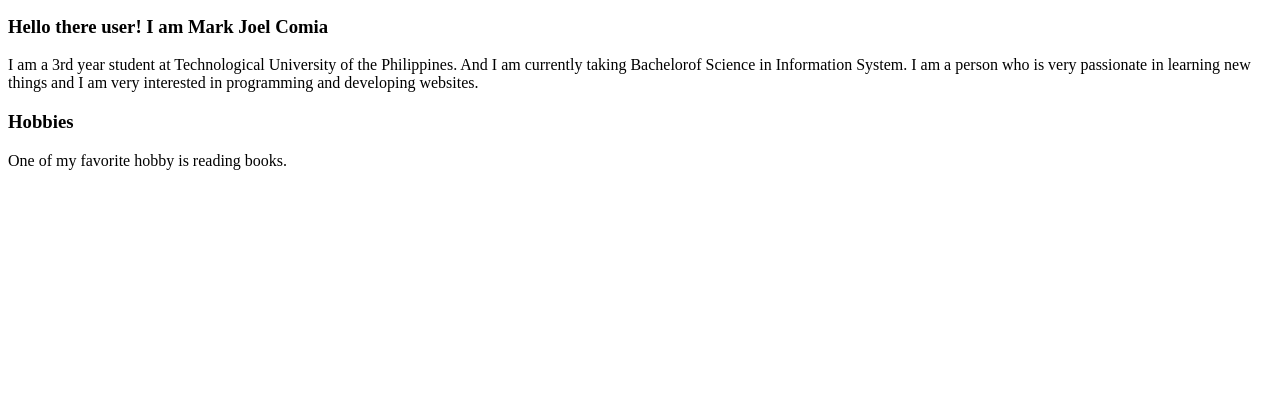
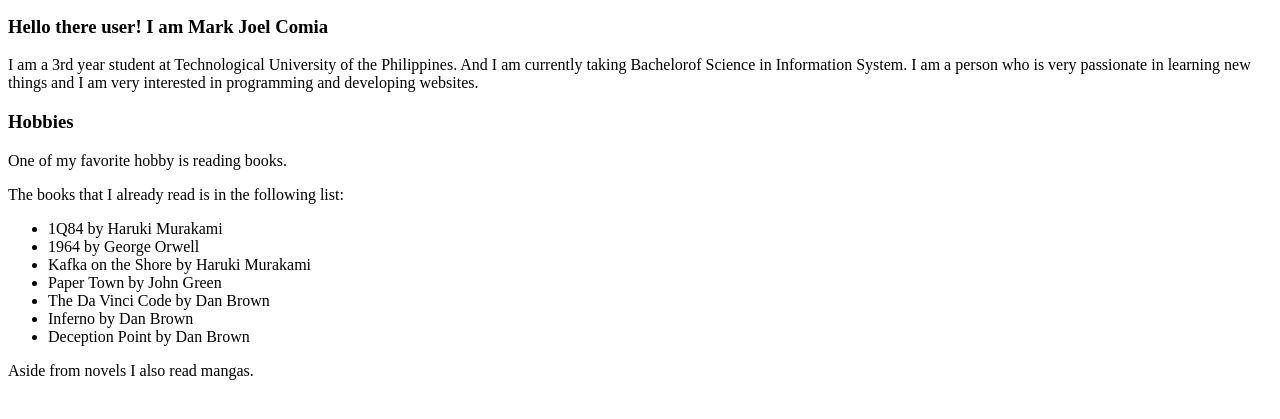
Before and after one commit to MjComia/HTML_Mastery-with-Git, a plain HTML site: page index.html in a window 1280 px wide. Shown: the part 101-520 px from the top of the page. Drawn offline with Linux system fonts and the light colour scheme.

Commit message:
added about section

```diff
--- a/index.html
+++ b/index.html
@@ -30,7 +30,21 @@
             <article>
                 <h3>Hobbies</h3>
                 <p>One of my favorite hobby is reading books.</p>
+                <p>The books that I already read is in the following list:</p>
+                <ul>
+                    <li>1Q84 by Haruki Murakami</li>
+                    <li>1964 by George Orwell</li>
+                    <li>Kafka on the Shore by Haruki Murakami</li>
+                    <li>Paper Town by John Green</li>
+                    <li>The Da Vinci Code by Dan Brown</li>
+                    <li>Inferno by Dan Brown</li>
+                    <li>Deception Point by Dan Brown</li>
+                </ul>
+                <p>Aside from novels I also read mangas.</p>
             </article>
+        </section>
+        <section class = "Contact">
+
         </section>
 </body>
 </html>
```
